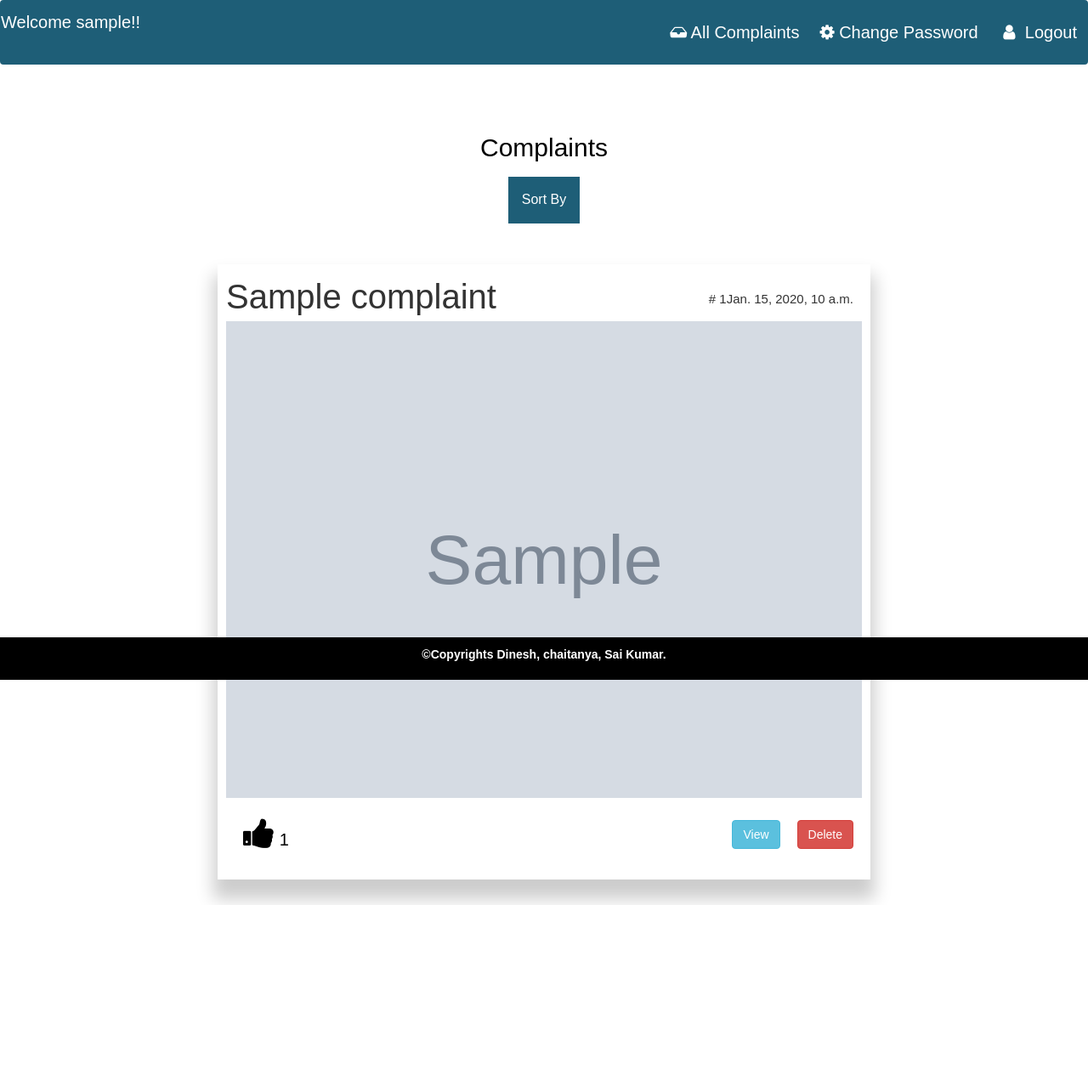
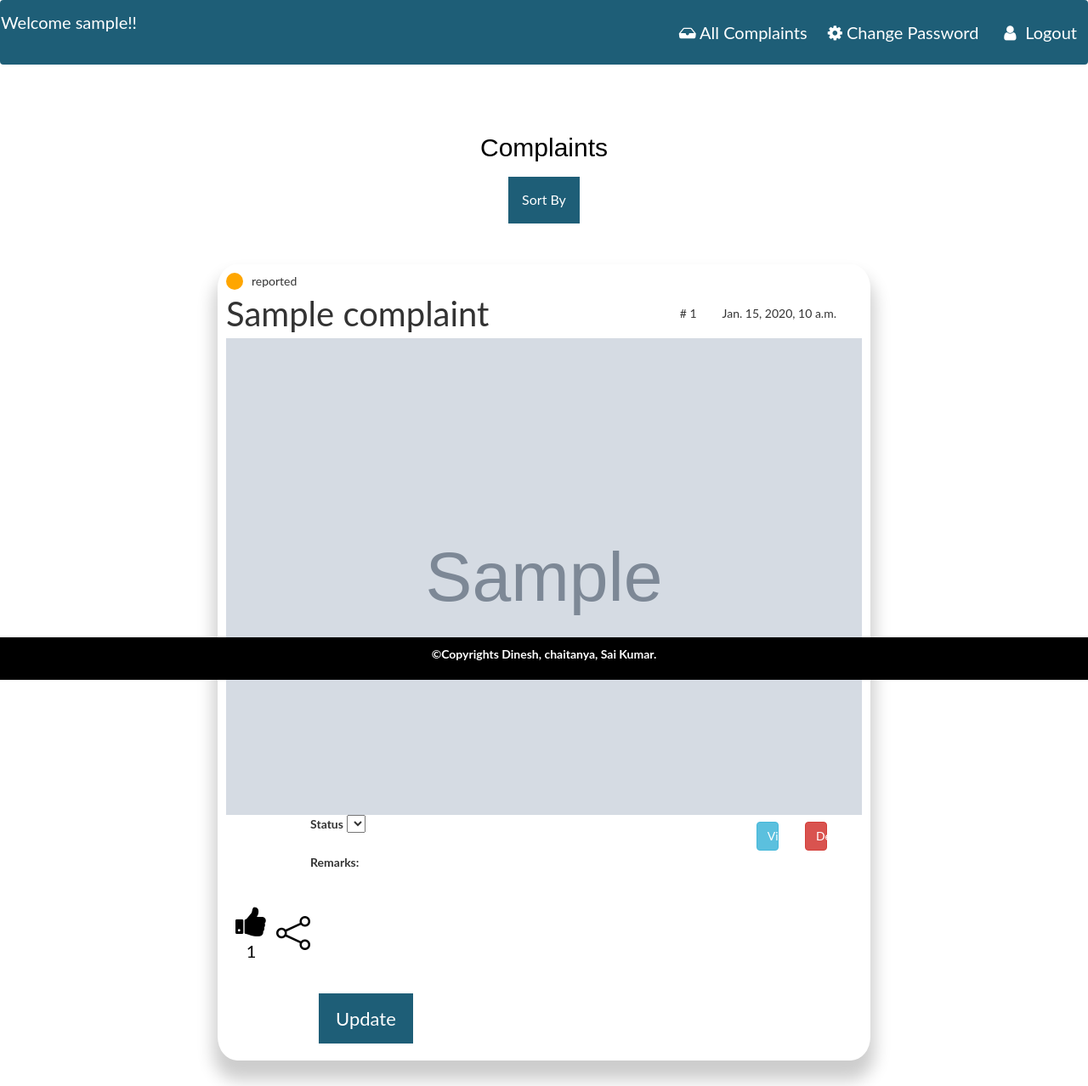
Before and after one commit to oohhallo/efms, a Django app: page /all_complaints in a window 1280 px wide. Shown: the whole page at 85% size. Before the commit the page ends 1065 px from the top, so only its background shows below. Run offline with Django 3.2, Linux system fonts and the light colour scheme; a user stored in the database is signed in; tables that the repository leaves empty hold one stand-in row (values such as "Sample post"); grey boxes marked "Sample" are stand-in pictures; lists and menus that the app fills with data are empty; some libraries are stand-ins or nearby versions.

Commit message:
added status and share button

```diff
--- a/complaint/static/css/admin.css
+++ b/complaint/static/css/admin.css
@@ -1,5 +1,6 @@
 * {
   box-sizing: border-box;
+  font-family: 'Lato', sans-serif;
 }
 a {
   text-decoration: none;
--- a/complaint/static/css/complaint_style.css
+++ b/complaint/static/css/complaint_style.css
@@ -6,14 +6,34 @@
 }
 .complaint_box {
   position: relative;
+  display: flex;
+  flex-direction: column;
+  justify-content: stretch;
   box-shadow: 0px 18px 19px 5px rgba(0, 0, 0, 0.2);
   -webkit-box-shadow: 0px 18px 19px 5px rgba(0, 0, 0, 0.2);
   -moz-box-shadow: 0px 18px 19px 5px rgba(0, 0, 0, 0.2);
 
   width: 60%;
   padding: 10px;
+  border-radius: 3%;
+
   margin-bottom: 30px;
   margin-top: 20px;
+}
+.complaint_likes button{
+  background:transparent;
+  color:black;
+  margin-left: 10px;
+  padding: 0;
+  height:90%
+
+}
+
+.complaint_main_details {
+  display: flex;
+  justify-content: space-between;
+  flex-wrap: nowrap;
+  align-content:center;
 }
 .complaint_title {
   font-size: 4rem;
@@ -31,16 +51,18 @@
   max-width: 100%;
   max-height: 100%;
 }
+.copy_complaint_link input{
+  display: none;
+
+}
 .complaint_id {
   display: flex;
-  position: absolute;
-  right: 20px;
-  top: 30px;
-  font-size: 1.5rem;
-  align-items: flex-end;
-  justify-content: end;
-  align-items: flex-end;
-  align-content: flex-end;
+  justify-content: flex-end;
+  align-items:center;
+}
+
+.complaint_id div {
+  margin-right: 3rem;
 }
 
 .complaint_actions {
@@ -55,6 +77,9 @@
 
 .complaint_likes {
   position: relative;
+  display: flex;
+  justify-content:center;
+  align-items:center;
   font-size: 2rem;
 }
 
@@ -63,7 +88,72 @@
 }
 .complaint_likes button {
   width: auto;
+  border:none;
+  height:90%;
 }
 .complaint_likes i :hover {
   cursor: pointer;
 }
+
+.complaint_likes .tooltiptext {
+  visibility: hidden;
+  width: auto;
+  background-color: #555;
+  color: #fff;
+  text-align: center;
+  border-radius: 6px;
+  padding: 5px;
+  position: absolute;
+  z-index: 1;
+   bottom: 50%;
+  left: 50%;
+  /* margin-left: -75px; */
+  opacity: 0;
+  transition: opacity 0.3s;
+}
+
+.complaint_likes .tooltiptext::after {
+  content: "";
+  position: absolute;
+  top: 100%;
+  left: 50%;
+  margin-left: -5px;
+  border-width: 5px;
+  border-style: solid;
+  border-color: #555 transparent transparent transparent;
+}
+
+.complaint_likes:hover .tooltiptext {
+  visibility: visible;
+  opacity: 1;
+}
+.status{
+  display:flex;
+  justify-content:flex-start;
+  align-items: center;
+}
+
+.status .status_color{
+  height: 20px;
+  width: 20px;
+  border-radius: 50%;
+  display: inline-block;
+  margin-right: 1rem;
+
+}
+.status .reported{
+  background-color: rgb(255, 166, 0)
+
+}
+.status .in_progress{
+  background-color:rgb(94, 189, 233)
+
+}
+.status .comlpeted{
+  background-color: rgb(128, 201, 18);
+
+}
+.status .closed{
+  background-color:#555;
+
+}
--- a/complaint/templates/complaint/base.html
+++ b/complaint/templates/complaint/base.html
@@ -14,6 +14,7 @@
       rel="stylesheet"
       href="https://maxcdn.bootstrapcdn.com/bootstrap/3.4.1/css/bootstrap.min.css"
     />
+    <link rel="stylesheet" href="../../static/css/copy_link_style.css">
 
     <!-- jQuery library -->
     <script src="https://ajax.googleapis.com/ajax/libs/jquery/3.5.1/jquery.min.js"></script>
--- a/complaint/templates/complaint/complaints_table.html
+++ b/complaint/templates/complaint/complaints_table.html
@@ -47,10 +47,16 @@
   <br />
   {% for complaint in complaints %}
   <div class="complaint_box">
+    <div class="status ">
+      <span class="status_color {{complaint.status}}"> </span>
+      <span class="status_details">{{complaint.status}}</span>
+    </div>
+    <div class="complaint_main_details">
     <div class="complaint_title">{{ complaint.title }}</div>
     <div class="complaint_id">
       <div># {{ complaint.id }}</div>
       <div>{{complaint.created_date }}</div>
+    </div>
     </div>
     <div class="complaint_image">
       {% if complaint.photo %}
@@ -88,8 +94,32 @@
         </button>
       </form>
 
+
+<button onclick="copyTextToClipboard(this)" value="{% url 'view_complaint' complaint.id %}" onmouseout="outFunc()">
+  <span class="tooltiptext" id="myTooltip">Copy to clipboard</span>
+  <i class="bi bi-share"></i>
+  </button>
+
+
     </div>
     <div class="complaint_actions">
+      {% if request.user.profile.is_admin %}
+<form class="db" method="post" action="{% url 'view_complaint' complaint.id %}">
+	{% csrf_token %}
+	<label for="status">Status</label>
+	<select name="status">
+		{% for status in status_choices %}
+		<option value="{{ status.0 }}"
+		{% ifequal status.0 complaint.status %} selected{% endifequal %}>
+		{{ status.1 }}</option>
+		{% endfor %}
+	</select><br><br/>
+	<label for="remarks">Remarks:</label><br>
+	<textarea id="ta" cols="50" rows="6" name=remark></textarea>
+	<button class="update-button" type="submit" style="width: 290.84; height :54 ;" value="submit">Update</button>
+</form>
+	</div>
+{% endif %}
       <a href="{% url 'view_complaint' complaint.id %}"
         ><button type="button" class="btn btn-info">View</button>
       </a>
@@ -125,6 +155,62 @@
 </div>
 {% endif %}
 <script type="text/javascript">
+function copyTextToClipboard(x) {
+  console.log(x.value);
+  text=x.value;
+  text=document.location.origin+text
+  console.log(text)
+  var textArea = document.createElement("textarea");
+  textArea.style.position = 'fixed';
+
+  textArea.style.top = 0;
+  textArea.style.left = 0;
+
+  // Ensure it has a small width and height. Setting to 1px / 1em
+  // doesn't work as this gives a negative w/h on some browsers.
+  textArea.style.width = '2em';
+  textArea.style.height = '2em';
+
+  // We don't need padding, reducing the size if it does flash render.
+  textArea.style.padding = 0;
+
+  // Clean up any borders.
+  textArea.style.border = 'none';
+  textArea.style.outline = 'none';
+  textArea.style.boxShadow = 'none';
+
+  // Avoid flash of the white box if rendered for any reason.
+  textArea.style.background = 'transparent';
+
+
+  textArea.value = text;
+
+  document.body.appendChild(textArea);
+  textArea.focus();
+  textArea.select();
+
+  try {
+    var successful = document.execCommand('copy');
+    var msg = successful ? 'successful' : 'unsuccessful';
+    console.log('Copying text command was ' + msg);
+  } catch (err) {
+    console.log('Oops, unable to copy');
+  }
+  document.body.removeChild(textArea);
+   var tooltip = document.getElementById("myTooltip");
+  tooltip.innerHTML = "Successfully Copied"  ;
+
+}
+
+function outFunc() {
+  var tooltip = document.getElementById("myTooltip");
+  tooltip.innerHTML = "Copy to clipboard";
+}
+
+
+
+
+
   function changeicon(x) {
     x.classList.toggle("fa-thumbs-up");
   }
--- a/complaint/templates/complaint/view_complaint.html
+++ b/complaint/templates/complaint/view_complaint.html
@@ -34,7 +34,7 @@
 
 
 		{% if complaint.photo %}
-			<img src="{{ complaint.photo.url }}">
+			<img width="100%" src="{{ complaint.photo.url }}">
 		{% endif %}
 		{% for remark in remarks %}
 			<label for="remarks">Remarks:</label><br>
```
Also changed, not shown: complaint/static/css/copy_link_style.css (added).
